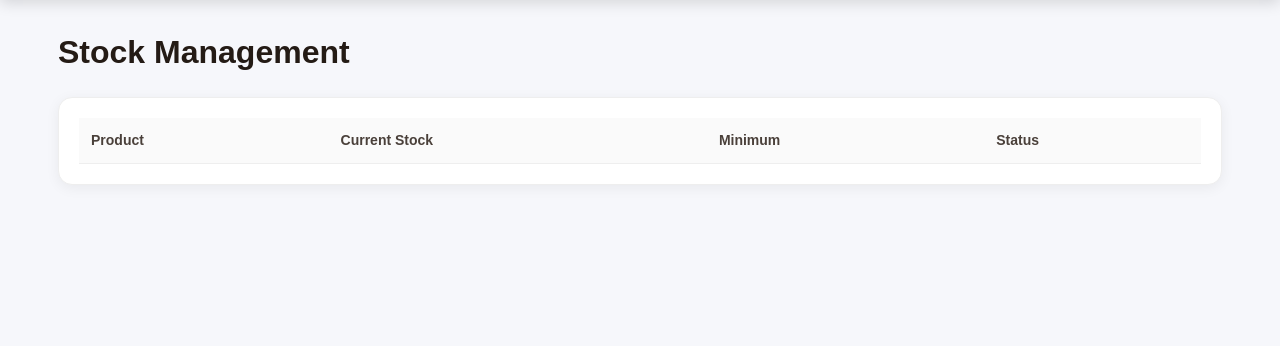
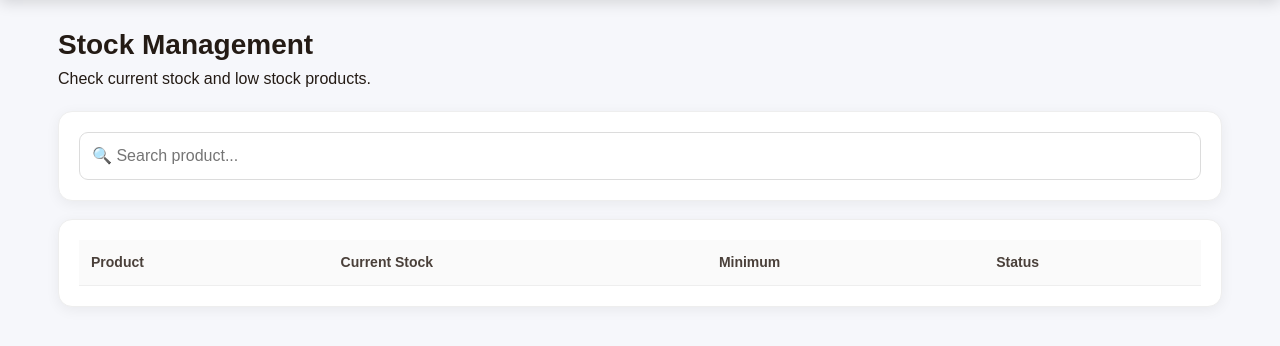
Before and after one commit to Mangal9101/sawariya_billing, a FastAPI app: page /stock in a window 1280 px wide. Shown: the part 65-411 px from the top of the page. Run offline with FastAPI, Linux system fonts and the light colour scheme; the visitor is signed in with stand-in values (Sample User, id 1); data that the repository does not hold is empty.

Commit message:
Update stock.html

```diff
--- a/templates/stock.html
+++ b/templates/stock.html
@@ -4,7 +4,40 @@
 
 <main>
 
-    <h1>Stock Management</h1>
+    <!-- =========================
+         PAGE HEADER
+         ========================= -->
+
+    <div class="top">
+
+        <div>
+            <h1>Stock Management</h1>
+            <p>Check current stock and low stock products.</p>
+        </div>
+
+    </div>
+
+
+    <!-- =========================
+         SEARCH
+         ========================= -->
+
+    <section class="panel">
+
+        <input
+            type="text"
+            id="stockSearch"
+            class="search-input"
+            placeholder="🔍 Search product..."
+            autocomplete="off"
+        >
+
+    </section>
+
+
+    <!-- =========================
+         STOCK TABLE
+         ========================= -->
 
     <section class="panel">
 
@@ -19,11 +52,14 @@
                 </tr>
             </thead>
 
-            <tbody>
+            <tbody id="stockTableBody">
 
                 {% for p in products %}
 
-                <tr class="stock-row">
+                <tr
+                    class="stock-row"
+                    data-product-name="{{ p.name|lower }}"
+                >
 
                     <td>
                         {{ p.name }}
@@ -63,9 +99,83 @@
 
         </table>
 
+
+        <!-- =========================
+             NO RESULT
+             ========================= -->
+
+        <div
+            id="noStockResult"
+            style="display:none; text-align:center; padding:25px; color:#777;"
+        >
+            No product found.
+        </div>
+
     </section>
 
 </main>
+
+
+<!-- =====================================
+     STOCK SEARCH
+     ===================================== -->
+
+<script>
+
+document.addEventListener("DOMContentLoaded", function () {
+
+    const searchInput = document.getElementById("stockSearch");
+    const rows = document.querySelectorAll(".stock-row");
+    const noResult = document.getElementById("noStockResult");
+
+    if (!searchInput) return;
+
+    searchInput.addEventListener("input", function () {
+
+        const searchValue = this.value
+            .trim()
+            .toLowerCase();
+
+        let visibleCount = 0;
+
+        rows.forEach(function (row) {
+
+            const productName =
+                row.getAttribute("data-product-name") || "";
+
+            if (
+                searchValue === "" ||
+                productName.includes(searchValue)
+            ) {
+
+                row.style.display = "";
+
+                visibleCount++;
+
+            } else {
+
+                row.style.display = "none";
+
+            }
+
+        });
+
+
+        if (visibleCount === 0 && searchValue !== "") {
+
+            noResult.style.display = "block";
+
+        } else {
+
+            noResult.style.display = "none";
+
+        }
+
+    });
+
+});
+
+</script>
 
 
 <!-- =====================================
@@ -101,9 +211,7 @@
     }
 
 
-    /* ==============================
-       EACH PRODUCT CARD
-       ============================== */
+    /* EACH PRODUCT CARD */
 
     table.stock-table tr.stock-row {
         display: block !important;
@@ -122,9 +230,7 @@
     }
 
 
-    /* ==============================
-       EACH ROW INSIDE CARD
-       ============================== */
+    /* EACH ROW INSIDE CARD */
 
     table.stock-table tr.stock-row td {
         display: flex !important;
@@ -156,11 +262,10 @@
     }
 
 
-    /* ==============================
-       PRODUCT NAME
-       ============================== */
+    /* PRODUCT NAME */
 
     table.stock-table tr.stock-row td:nth-child(1) {
+
         background: #f8f4f1 !important;
 
         font-size: 17px !important;
@@ -171,9 +276,7 @@
     }
 
 
-    /* ==============================
-       LEFT SIDE LABELS
-       ============================== */
+    /* LABELS */
 
     table.stock-table tr.stock-row td:nth-child(1)::before {
         content: "Product";
@@ -213,9 +316,7 @@
     }
 
 
-    /* ==============================
-       STATUS
-       ============================== */
+    /* STATUS */
 
     table.stock-table .danger,
     table.stock-table .ok {
```
